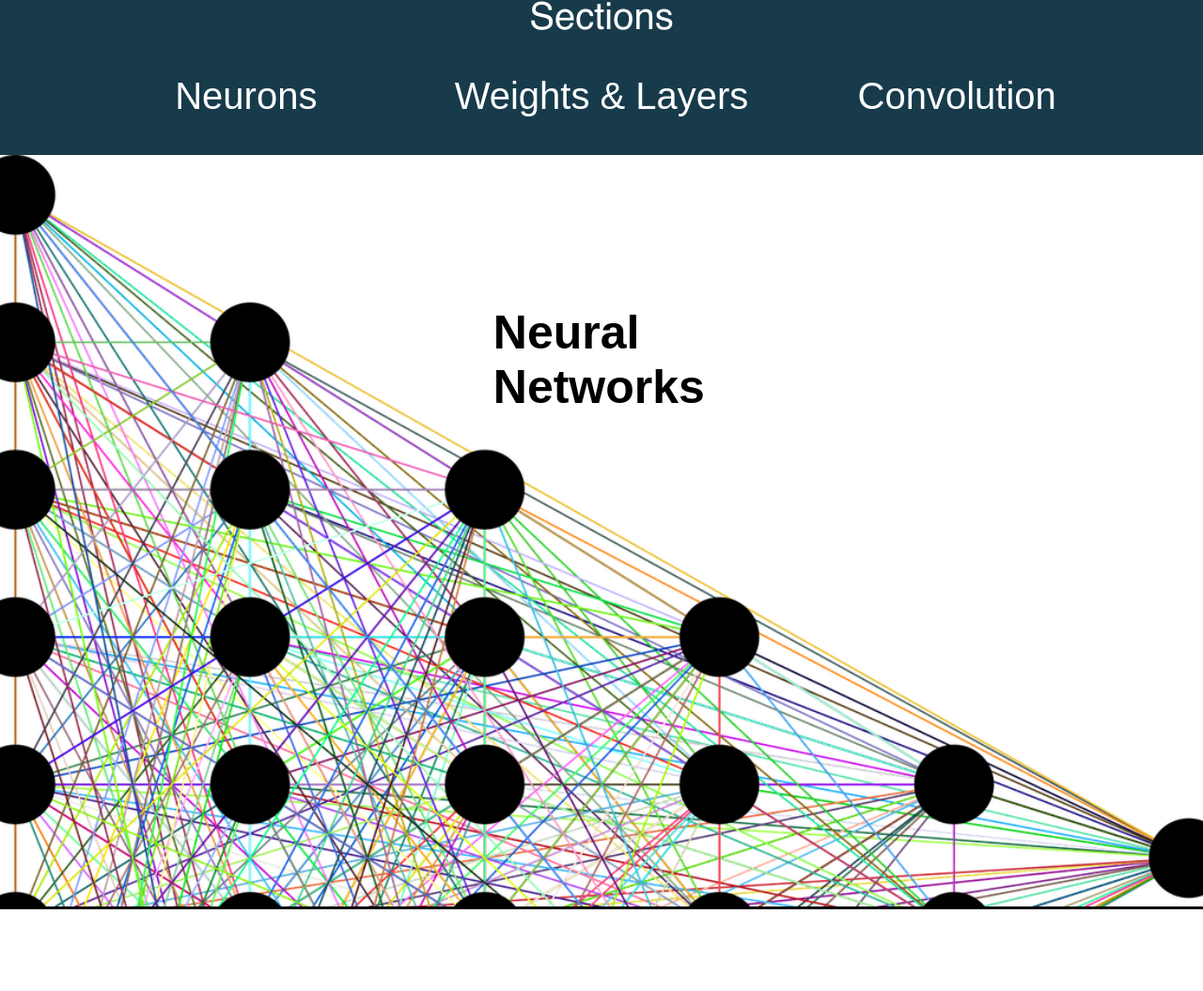
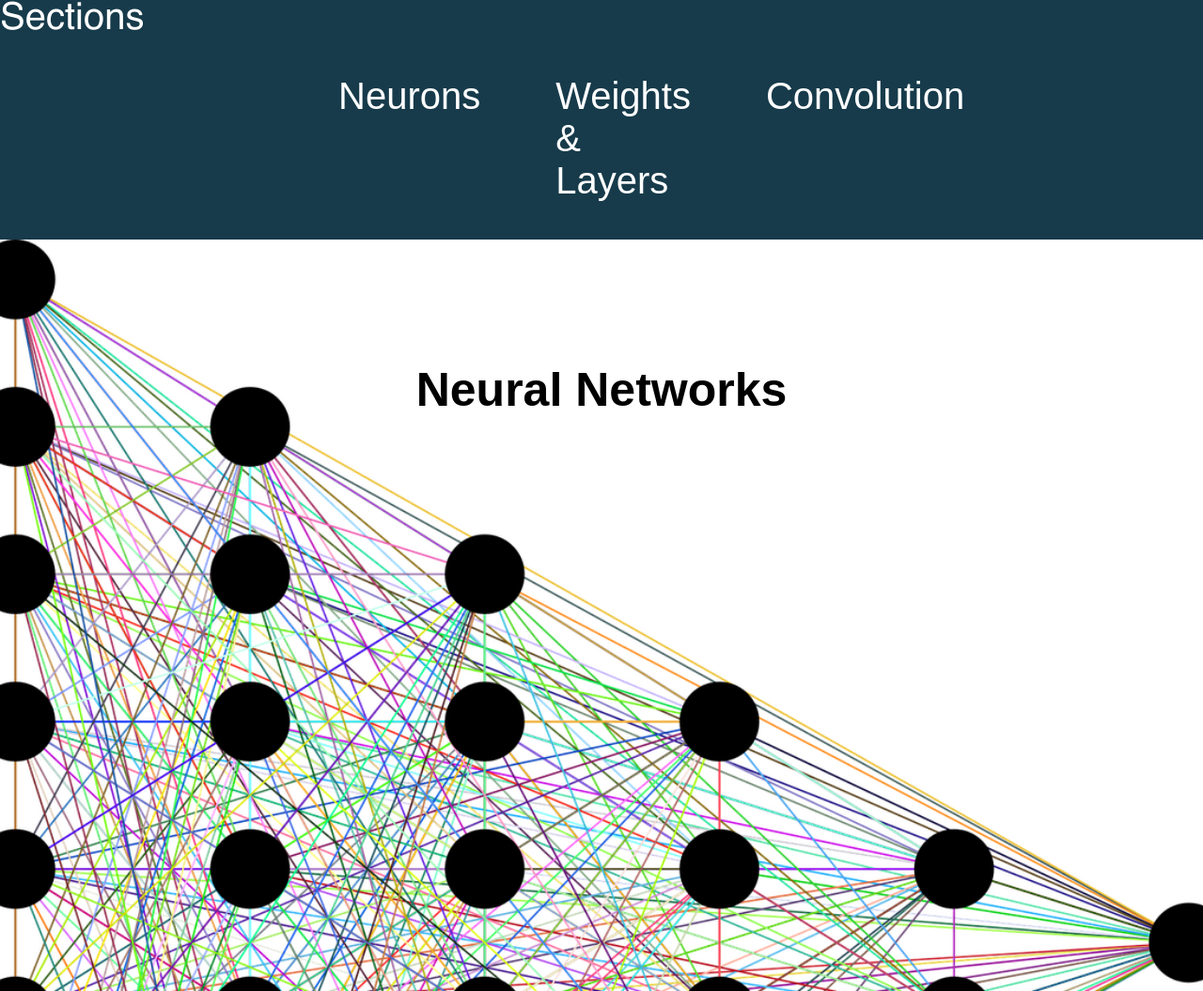
Before and after one commit to SalamanderBailey/3.4-project, a plain HTML site: page 3.4-project-master/index.html in a window 1280 px wide. Shown: the top 1055 px of the page at 94% size. Drawn offline with Linux system fonts and the light colour scheme; a web font is replaced by a local one.

Commit message:
Add files via upload
Hero image now always centered.
Bug discovered, nav bar padding causes overflow.

```diff
--- a/3.4-project-master/style.css
+++ b/3.4-project-master/style.css
@@ -22,7 +22,6 @@ html {
   font-weight: normal;
   font-style: normal;
   font-size: 62.5%;
-  overflow-x: hidden;
   scroll-behavior: smooth;
 }
 
@@ -68,18 +67,20 @@ a {
 
 nav {
   background-color: var(--primary-color);
-  text-align: center;
 }
 
 nav ul {
+  margin: auto;
+  width: 50%;
   display: grid;
-  grid-template-columns: 1fr auto 1fr;
+  grid-template-columns: auto 1fr auto;
   grid-template-rows: 1fr;
   list-style: none;
   padding: 4rem;
 }
 
 nav li {
+  padding: 0px 4rem;
   cursor: pointer;
   transition: all 0.5s ease;
 }
@@ -113,8 +114,8 @@ nav li:hover {
   font-family: 'Anaheim', sans-serif;
   position: absolute;
   top: 20%;
-  left: 41vw;
-  right: 30vw;
+  left: 50%;
+  transform: translate(-50%, -50%);
 
 }
 
```
